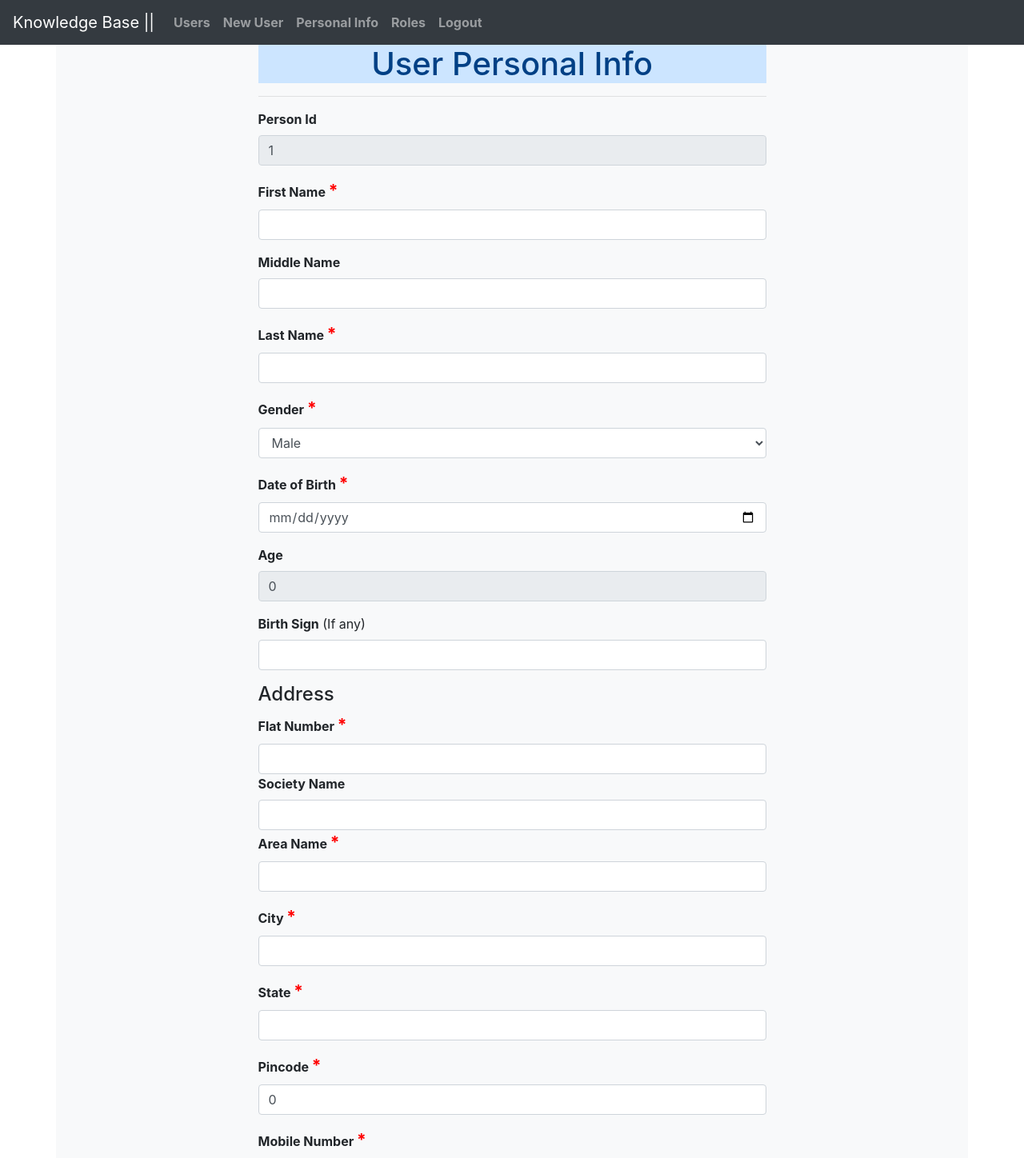
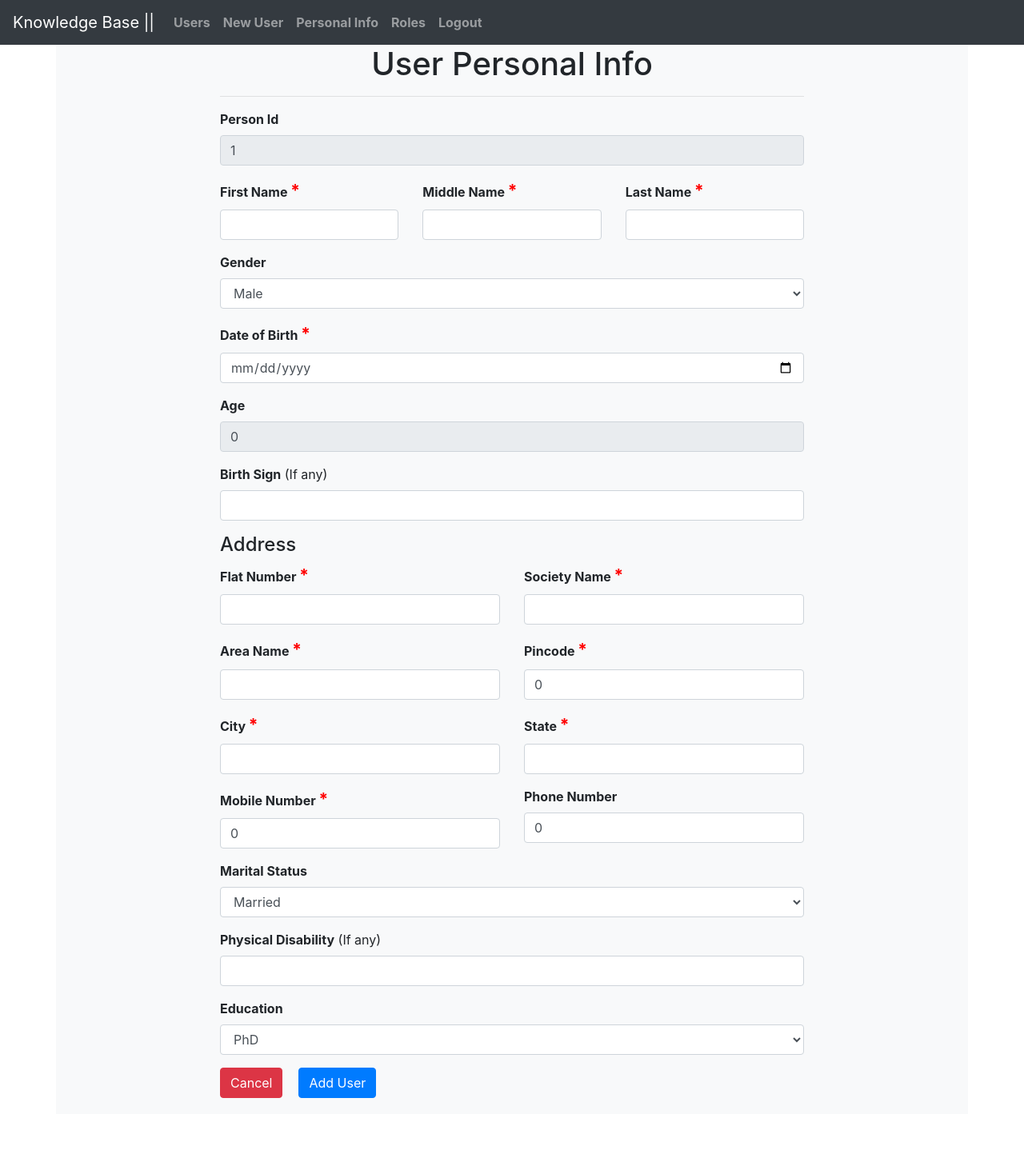
Before and after one commit to angular-sandeep/react-project, a React (Create React App) app in the folder client/: page /add-user-personal-info/1 in a window 1280 px wide. Shown: the top 1448 px of the page at 80% size. After the commit the page ends 1393 px from the top, so only its background shows below. Built offline with nearby package versions, Linux system fonts and the light colour scheme.

Commit message:
: UI changes on Personinfo form

```diff
--- a/client/src/App.js
+++ b/client/src/App.js
@@ -36,7 +36,7 @@ class App extends Component {
         <Router history={history}>
           <Switch>
             <Route exact path="/" component={ Login } />
-            <Route exact path="/admin-dashboard" component={ AdminDashBoard } />
+            <Route exact path="/admin-dashboard" component={ Users } />
             <Route exact path="/operator-dashboard" component={ OperatorComponent } />
             <Route exact path="/user-dashboard" component={ UserComponent } />
 
--- a/client/src/container/admin/AdminDashboard.js
+++ b/client/src/container/admin/AdminDashboard.js
@@ -1,6 +1,7 @@
 import React, { Component } from "react";
 import "./style.css";
 import NavBar from "./Navbar";
+import Footer from "../shared/Footer";
 
 class AdminComponent extends Component {
   constructor(props) {
@@ -11,6 +12,7 @@ class AdminComponent extends Component {
     return (
       <div>
         <NavBar />
+        <Footer />
       </div>
     );
   }
--- a/client/src/container/admin/OperatorDashboard.js
+++ b/client/src/container/admin/OperatorDashboard.js
@@ -1,6 +1,7 @@
 import React, { Component } from "react";
 import "./style.css";
 import OperatorNavbar from "./../shared/OperatorNavbar";
+import Footer from "../shared/Footer";
 
 class OperatorComponent extends Component {
   constructor(props) {
@@ -11,6 +12,7 @@ class OperatorComponent extends Component {
     return (
       <div>
         <OperatorNavbar />
+        <Footer />
       </div>
     );
   }
--- a/client/src/container/admin/PersonalInfo.js
+++ b/client/src/container/admin/PersonalInfo.js
@@ -104,8 +104,8 @@ class PersonalInfo extends Component {
     const history = this.props.history;
     history.push("/admin-dashboard");
   }
-  componentDidMount(){
-    this.setState({PersonId: this.props.match.params.uid });
+  componentDidMount() {
+    this.setState({ PersonId: this.props.match.params.uid });
   }
 
   render() {
@@ -114,14 +114,12 @@ class PersonalInfo extends Component {
         <Navbar />
         <div className="container bg-light login">
           <div className=" row  justify-content-center align-items-center">
-            <div className="col-md-7">
-              <h1 className="text-center alert-primary">User Personal Info</h1>
+            <div className="col-md-8">
+              <h1 className="text-center">User Personal Info</h1>
               <hr />
               <form>
                 <div className="form-group">
-                  <label htmlFor="PersonId">
-                    Person Id
-                  </label>
+                  <label htmlFor="PersonId">Person Id</label>
                   <input
                     type="text"
                     className="form-control"
@@ -132,7 +130,8 @@ class PersonalInfo extends Component {
                     disabled
                   />
                 </div>
-                <div className="form-group">
+                <div className="row">
+                  <div className="form-group col-md-4">
                     <label htmlFor="FirstName">
                       First Name <span className="required"> * </span>
                     </label>
@@ -145,8 +144,10 @@ class PersonalInfo extends Component {
                       onChange={this.onChangeUser.bind(this)}
                     />
                   </div>
-                <div className="form-group">
-                  <label htmlFor="MiddleName">Middle Name</label>
+                  <div className="form-group col-md-4">
+                    <label htmlFor="MiddleName">
+                      Middle Name <span className="required"> * </span>
+                    </label>
                     <input
                       type="text"
                       className="form-control"
@@ -157,7 +158,7 @@ class PersonalInfo extends Component {
                     />
                   </div>
                   {/* Last Name */}
-                <div className="form-group">
+                  <div className="form-group col-md-4">
                     <label htmlFor="LastName">
                       Last Name <span className="required"> * </span>
                     </label>
@@ -170,11 +171,12 @@ class PersonalInfo extends Component {
                       onChange={this.onChangeUser.bind(this)}
                     />
                   </div>
+                </div>
 
                 {/* Gender */}
                 <div className="form-group">
                   <label htmlFor="gender">
-                    Gender <span className="required"> * </span>
+                    Gender
                   </label>
                   <select
                     className="form-control"
@@ -235,8 +237,10 @@ class PersonalInfo extends Component {
                 </div>
 
                 {/* address */}
-                <div className="form-group">
                 <h4>Address</h4>
+
+                <div className="row">
+                  <div className="form-group col-md-6">
                     <label htmlFor="FlatNumeber">
                       Flat Number <span className="required"> * </span>
                     </label>
@@ -248,7 +252,11 @@ class PersonalInfo extends Component {
                       value={this.state.FlatNumber}
                       onChange={this.onChangeUser.bind(this)}
                     />
-                  <label htmlFor="dob">Society Name</label>
+                  </div>
+                  <div className="form-group col-md-6">
+                    <label htmlFor="dob">
+                      Society Name <span className="required"> * </span>
+                    </label>
                     <input
                       type="text"
                       className="form-control"
@@ -257,6 +265,8 @@ class PersonalInfo extends Component {
                       value={this.state.SocietyName}
                       onChange={this.onChangeUser.bind(this)}
                     />
+                  </div>
+                  <div className="form-group col-md-6">
                     <label htmlFor="dob">
                       Area Name <span className="required"> * </span>
                     </label>
@@ -269,9 +279,25 @@ class PersonalInfo extends Component {
                       onChange={this.onChangeUser.bind(this)}
                     />
                   </div>
+                  {/* Pincode */}
+                  <div className="form-group col-md-6">
+                    <label htmlFor="Pincode">
+                      Pincode <span className="required"> * </span>
+                    </label>
+                    <input
+                      type="text"
+                      className="form-control"
+                      id="Pincode"
+                      name="Pincode"
+                      value={this.state.Pincode}
+                      onChange={this.onChangeUser.bind(this)}
+                    />
+                  </div>
+                </div>
 
                 {/* City */}
-                <div className="form-group">
+                <div className="row">
+                  <div className="form-group col-md-6">
                     <label htmlFor="City">
                       City <span className="required"> * </span>
                     </label>
@@ -286,7 +312,7 @@ class PersonalInfo extends Component {
                   </div>
 
                   {/* State */}
-                <div className="form-group">
+                  <div className="form-group  col-md-6">
                     <label htmlFor="State">
                       State <span className="required"> * </span>
                     </label>
@@ -299,24 +325,11 @@ class PersonalInfo extends Component {
                       onChange={this.onChangeUser.bind(this)}
                     />
                   </div>
-
-                {/* Pincode */}
-                <div className="form-group">
-                  <label htmlFor="Pincode">
-                    Pincode <span className="required"> * </span>
-                  </label>
-                  <input
-                    type="text"
-                    className="form-control"
-                    id="Pincode"
-                    name="Pincode"
-                    value={this.state.Pincode}
-                    onChange={this.onChangeUser.bind(this)}
-                  />
                 </div>
 
+                <div className="row">
                   {/* MobileNo */}
-                <div className="form-group">
+                  <div className="form-group col-md-6">
                     <label htmlFor="MobileNo">
                       Mobile Number <span className="required"> * </span>
                     </label>
@@ -331,7 +344,7 @@ class PersonalInfo extends Component {
                   </div>
 
                   {/* PhoneNo */}
-                <div className="form-group">
+                  <div className="form-group col-md-6">
                     <label htmlFor="PhoneNo">Phone Number</label>
                     <input
                       type="text"
@@ -342,11 +355,12 @@ class PersonalInfo extends Component {
                       onChange={this.onChangeUser.bind(this)}
                     />
                   </div>
+                </div>
 
                 {/* Gender */}
                 <div className="form-group">
                   <label htmlFor="MaritalStatus">
-                    Marital Status <span className="required"> * </span>
+                    Marital Status
                   </label>
                   <select
                     className="form-control"
@@ -382,7 +396,7 @@ class PersonalInfo extends Component {
                 {/* Education */}
                 <div className="form-group">
                   <label htmlFor="Education">
-                    Education <span className="required"> * </span>
+                    Education
                   </label>
                   <select
                     className="form-control"
--- /dev/null
+++ b/client/src/container/shared/Footer.js
@@ -0,0 +1,23 @@
+import React, { Component } from "react";
+import "./style.css";
+
+class Footer extends Component {
+  constructor(props) {
+    super(props);
+    this.state = {
+      time: 1
+    };
+  }
+
+  render() {
+    return (
+      <div>
+        <footer className="footer">
+          <span>Created by:- Sandeep Pal</span>
+        </footer>
+      </div>
+    );
+  }
+}
+
+export default Footer;
--- a/client/src/container/shared/style.css
+++ b/client/src/container/shared/style.css
@@ -5,3 +5,13 @@
 label{
     font-weight: bold;
 }
+.footer {
+    position: fixed;
+    left: 0;
+    bottom: 0;
+    width: 100%;
+    height: 6%;
+    background-color: #333;
+    color: white;
+    text-align: center;
+ }
```
Lines whose indentation alone changed are shown as unchanged.
